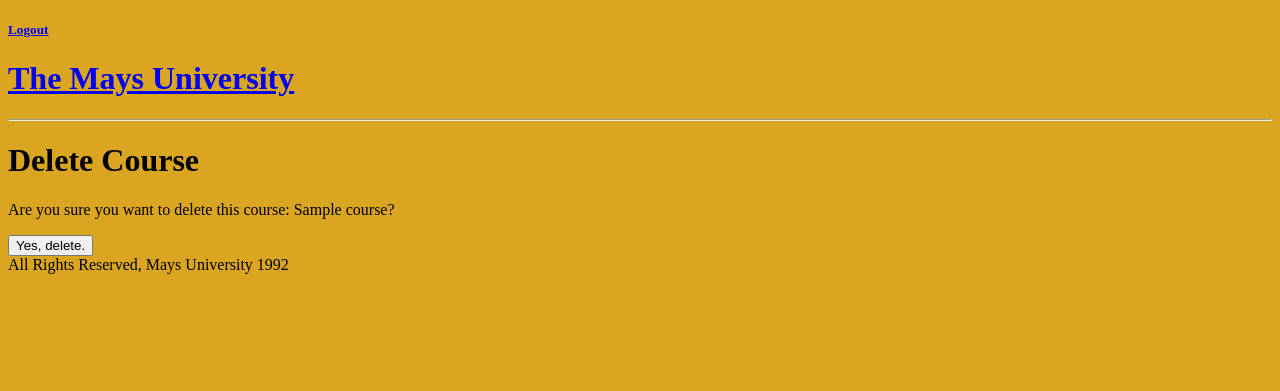
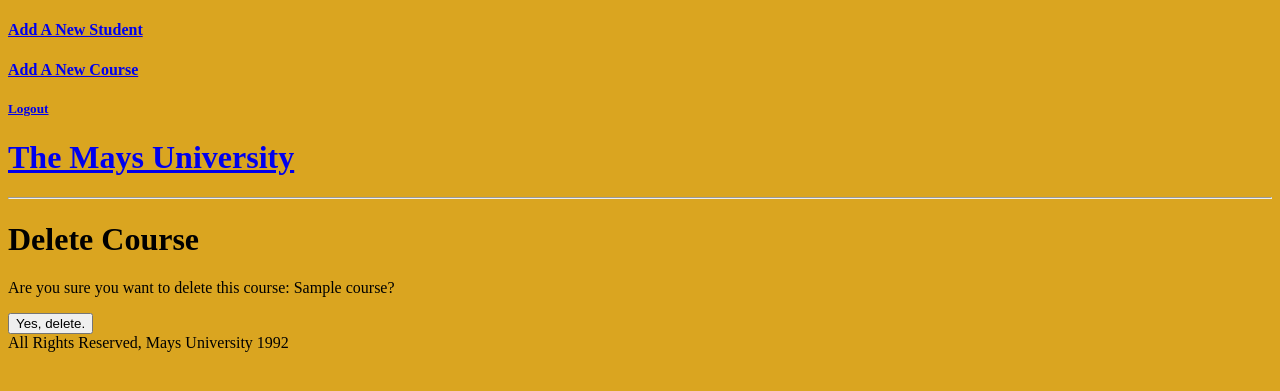
Before and after one commit to LarryMays92/MaysUniversity, a Django app: page /courses/1/delete/ in a window 1280 px wide. Shown: the top 391 px of the page. Run offline with Django 4.2, Linux system fonts and the light colour scheme; tables that the repository leaves empty hold one stand-in row (values such as "Sample post").

Commit message:
add student & course links

```diff
--- a/main_app/templates/base.html
+++ b/main_app/templates/base.html
@@ -5,7 +5,10 @@
 <head>
     <title>Mays University</title>
     <link rel="stylesheet" type="text/css" href="{% static 'style.css' %}">
-    <h5> <a href="/logout/" > Logout </a> </h5>
+    <h4> <a href="/students/create"> Add A New Student </a>  </h4>
+    <h4> <a href="/course/create"> Add A New Course  </a>   </h4>
+
+    <h5> <a href="/logout/"> Logout </a> </h5>
 
 </head>
 
--- a/main_app/urls.py
+++ b/main_app/urls.py
@@ -20,5 +20,5 @@ urlpatterns = [
     path('students/<int:pk>/delete/', views.StudentDelete.as_view(), name='student_delete'),
     path('login/', views.login_view, name="login"),
     path('logout/', views.logout_view, name="logout"),
-    path('signup/', views.signup_view, name="signup")
+    path('signup/', views.signup_view, name="signup"),
 ]
```
